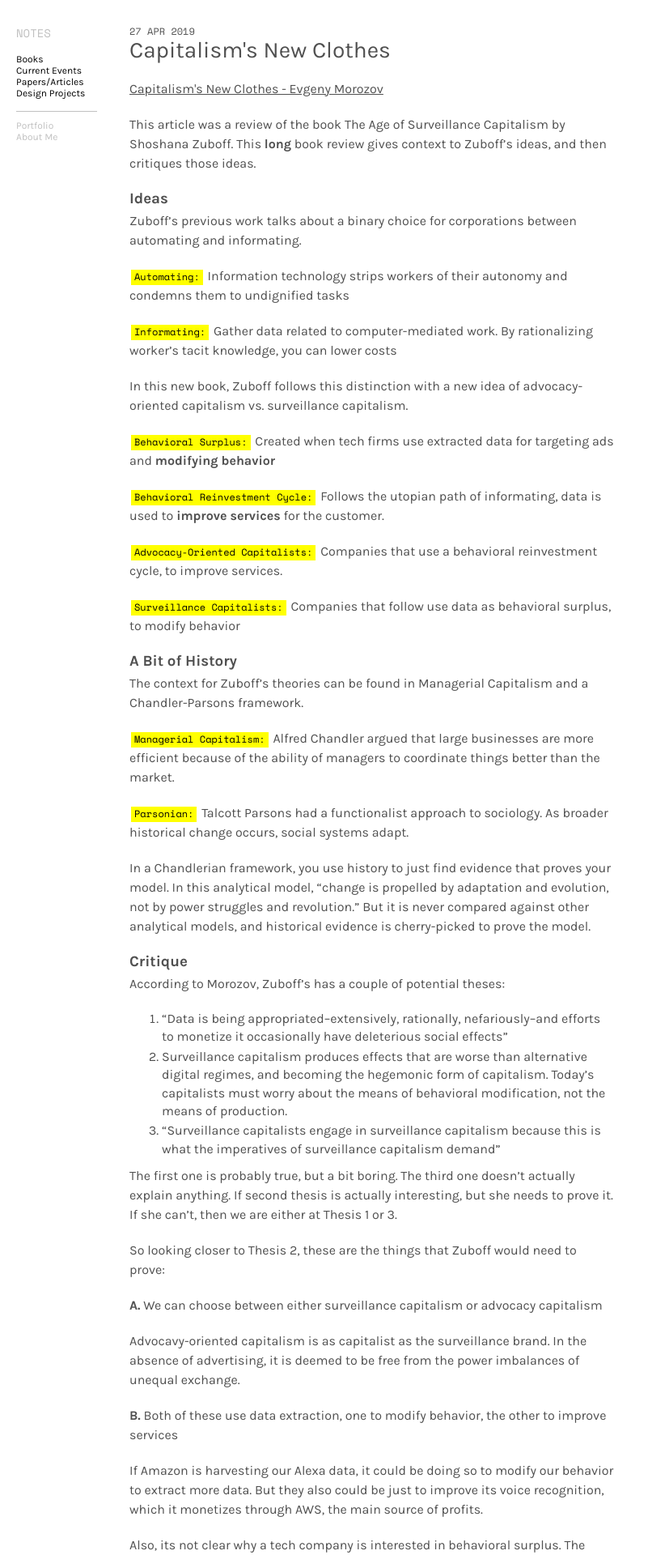
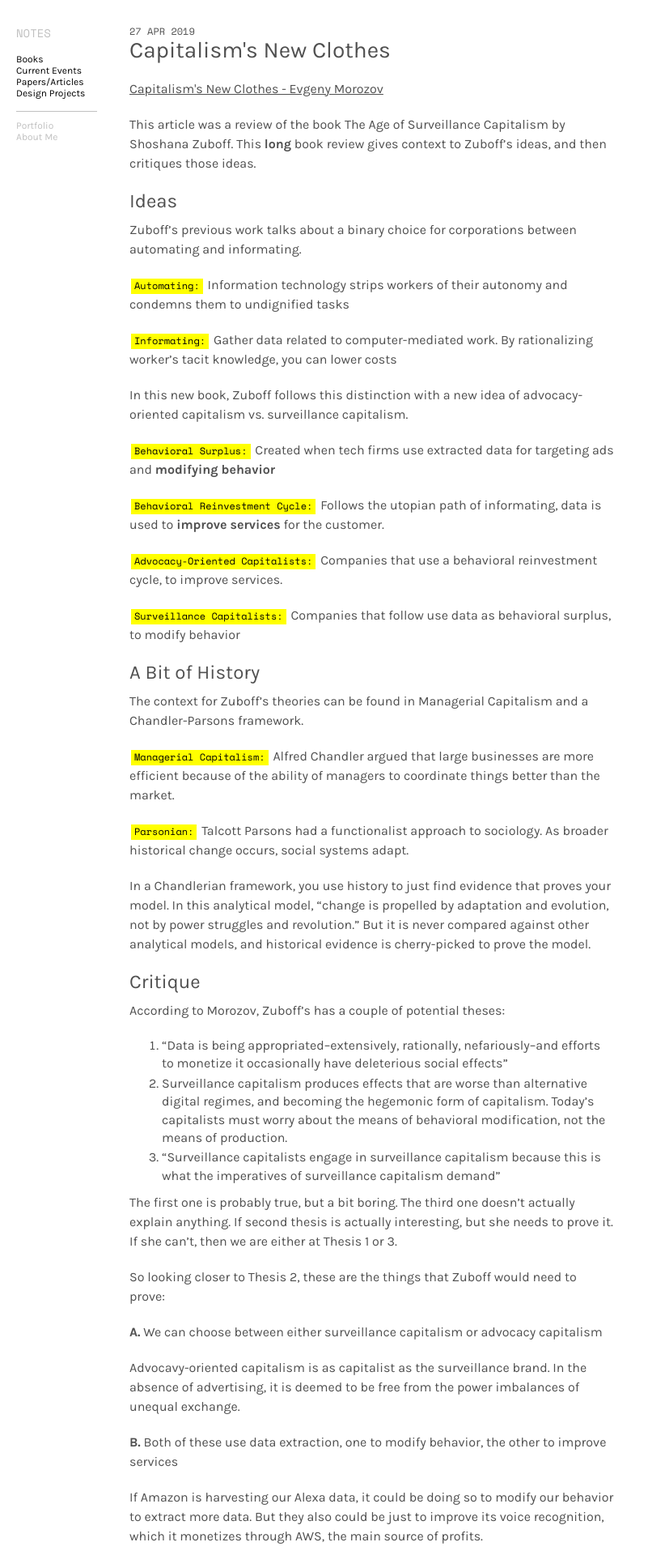
Before and after one commit to andoncemore/notes-blog, a Jekyll site: the page built from _posts/2019-04-27-capitalismsnewclothes.md, in a window 1280 px wide. Shown: the top 1920 px of the page at 81% size, without its empty margins (0-801 px from the left). Built offline with Jekyll 4.4.1, drawn with Linux system fonts in a browser that asks for light colours.

```diff
--- a/_posts/2019-04-27-capitalismsnewclothes.md
+++ b/_posts/2019-04-27-capitalismsnewclothes.md
@@ -8,7 +8,7 @@ source: https://thebaffler.com/latest/capitalisms-new-clothes-morozov
 
 This article was a review of the book The Age of Surveillance Capitalism by Shoshana Zuboff. This **long** book review gives context to Zuboff's ideas, and then critiques those ideas.
 
-### Ideas
+## Ideas
 
 Zuboff's previous work talks about a binary choice for corporations between automating and informating.
 
@@ -26,7 +26,7 @@ In this new book, Zuboff follows this distinction with a new idea of advocacy-or
 
 `Surveillance Capitalists:` Companies that follow use data as behavioral surplus, to modify behavior
 
-### A Bit of History
+## A Bit of History
 The context for Zuboff's theories can be found in Managerial Capitalism and a Chandler-Parsons framework.
 
 `Managerial Capitalism:` Alfred Chandler argued that large businesses are more efficient because of the ability of managers to coordinate things better than the market.
@@ -35,7 +35,7 @@ The context for Zuboff's theories can be found in Managerial Capitalism and a Ch
 
 In a Chandlerian framework, you use history to just find evidence that proves your model. In this analytical model, "change is propelled by adaptation and evolution, not by power struggles and revolution." But it is never compared against other analytical models, and historical evidence is cherry-picked to prove the model.
 
-### Critique
+## Critique
 
 According to Morozov, Zuboff's has a couple of potential theses:
 1. "Data is being appropriated--extensively, rationally, nefariously--and efforts to monetize it occasionally have deleterious social effects"
@@ -72,7 +72,7 @@ It's unclear whether the hunt for behavorial surplus is why Facebook and Google
 
 There is no framework proposed to compare the harms of surveillance capitalism to any alternatives. The only solution is to assume that there is no alternative, that surveillance capitalism is hegemoic.
 
-### Critique of Academic Scholarship
+## Critique of Academic Scholarship
 
 [Evaluating Scholorship, or why I won't be teaching Shoshana Zuboffs The Age of Surveillance Capitalism ](https://blaynehaggart.wordpress.com/2019/02/15/evaluating-scholarship-or-why-i-wont-be-teaching-shoshana-zuboffs-the-age-of-surveillance-capitalism/)
 
```
